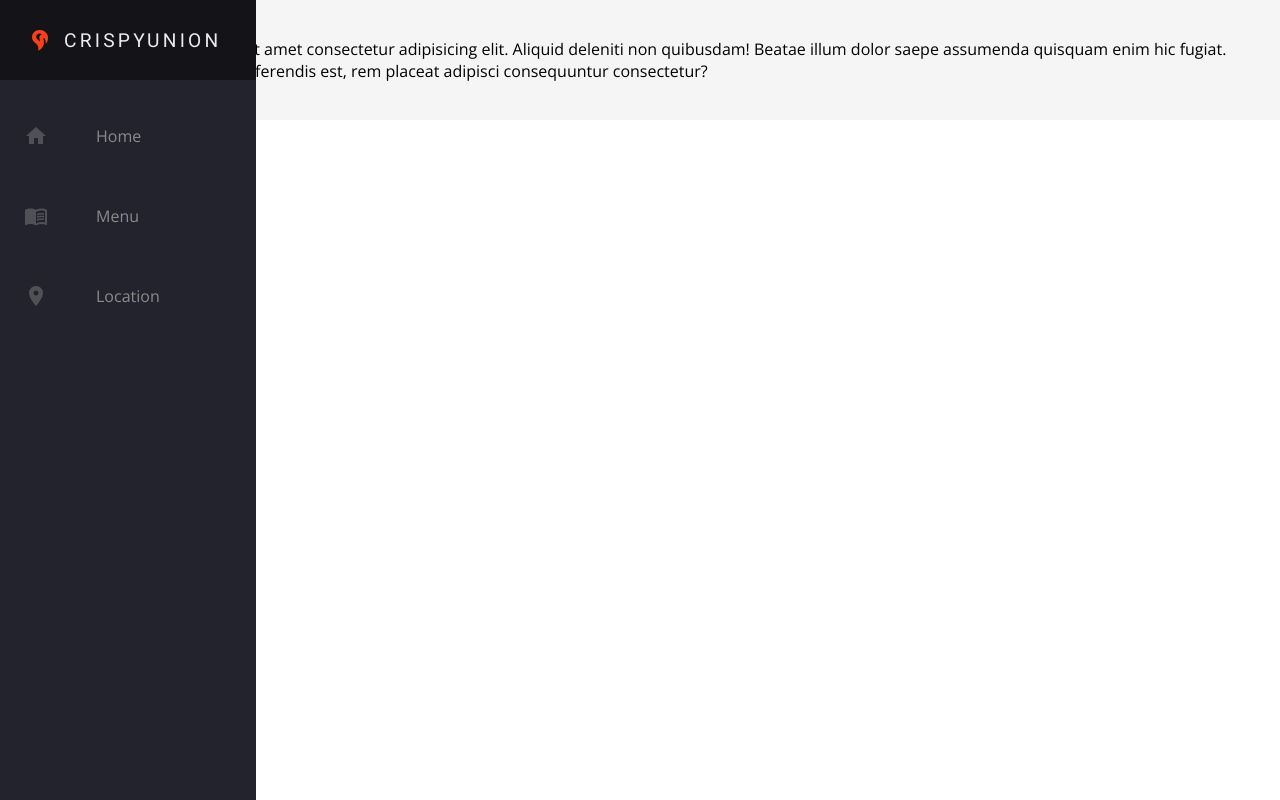
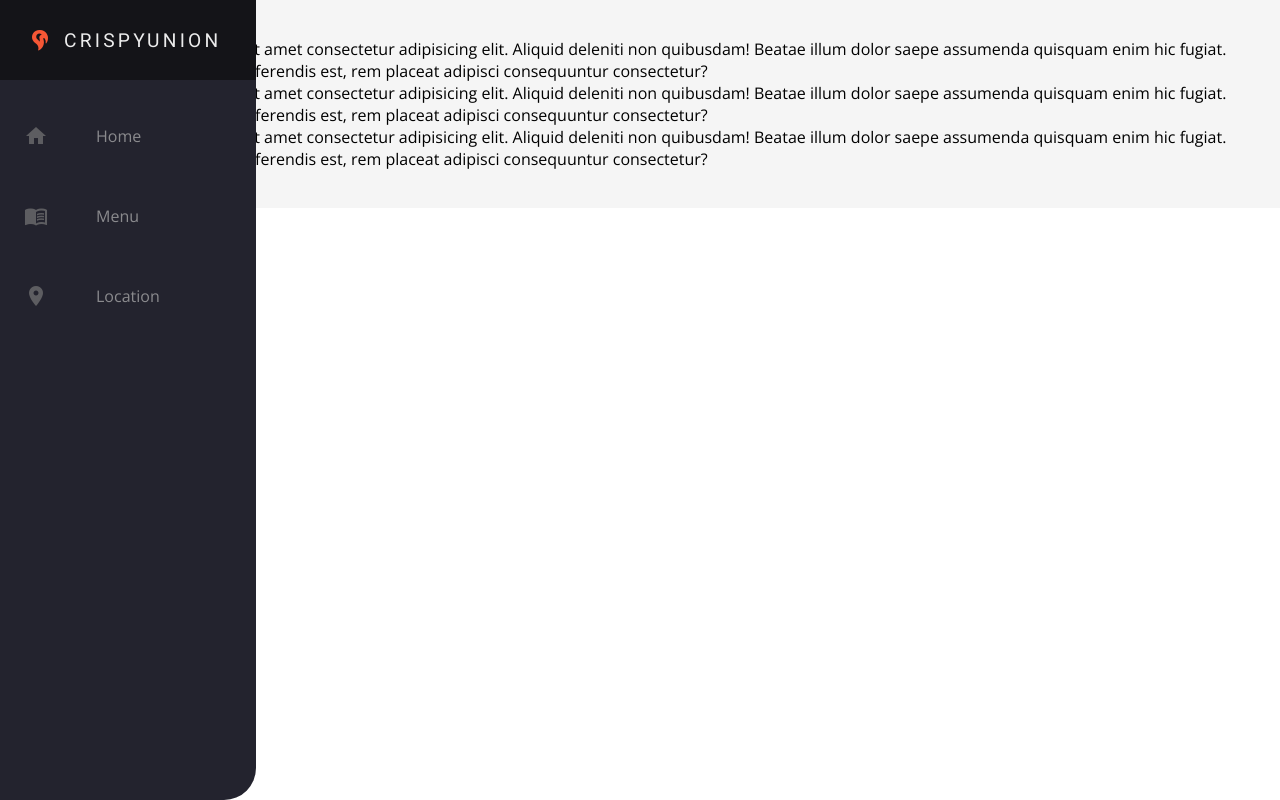
Before and after one commit to darklongnightt/crispy-union, a React (Create React App) app: page / in a window 1280 px wide. Built offline with nearby package versions, Linux system fonts and the light colour scheme.

Commit message:
Wrapping up navbar css

```diff
--- a/src/App.tsx
+++ b/src/App.tsx
@@ -3,7 +3,7 @@ import { BrowserRouter, Switch, Route } from 'react-router-dom';
 import Footer from "./components/layout/Footer";
 import Navbar from "./components/layout/Navbar";
 import NoteList from "./components/notes/NoteList";
-import About from "./components/pages/About";
+import Location from "./components/pages/Location";
 import Home from "./components/pages/Home";
 import Menu from "./components/pages/Menu";
 
@@ -14,7 +14,7 @@ function App() {
       <div className="main">
         <Switch>
           <Route exact path="/" component={Home} />
-          <Route path="/about" component={About} />
+          <Route path="/location" component={Location} />
           <Route path="/menu" component={Menu} />
           <Route path="/notes" component={NoteList} />
         </Switch>
--- a/src/components/layout/Navbar.css
+++ b/src/components/layout/Navbar.css
@@ -4,6 +4,7 @@
     transition: width 200ms ease;
 }
 
+/* Flex container (col) for nav-items */
 .navbar-nav {
     list-style: none;
     padding: 0;
@@ -17,9 +18,9 @@
     width: 100%;
 }
 
+/* Flex container (row) for icon and link-text */
 .nav-link {
     display: flex;
-    /* Flex container for link-text */
     align-items: center;
     height: 5rem;
     color: var(--text-primary);
@@ -43,7 +44,7 @@
 .nav-link .material-icons {
     min-width: 2rem;
     margin: 0 1.5rem;
-    color: var(--logo-primary);
+    color: var(--logo-secondary);
 }
 
 /* Logo as first item in the navbar */
@@ -106,11 +107,12 @@
     .navbar {
         top: 0;
         width: 5rem;
-      height: 100vh; /* 100% to the viewport */
+        height: 100vh;
     }
 
     .navbar:hover {
         width: 16rem;
+        border-radius: 0 0 2rem 0;
     }
 
     .navbar:hover .link-text {
--- a/src/components/pages/Home.tsx
+++ b/src/components/pages/Home.tsx
@@ -9,6 +9,14 @@ const Home = () => {
             <div>
                 Lorem ipsum dolor sit amet consectetur adipisicing elit. Aliquid deleniti non quibusdam! Beatae illum dolor saepe assumenda quisquam enim hic fugiat. Rerum, similique! Perferendis est, rem placeat adipisci consequuntur consectetur?
             </div>
+
+            <div>
+                Lorem ipsum dolor sit amet consectetur adipisicing elit. Aliquid deleniti non quibusdam! Beatae illum dolor saepe assumenda quisquam enim hic fugiat. Rerum, similique! Perferendis est, rem placeat adipisci consequuntur consectetur?
+            </div>
+
+            <div>
+                Lorem ipsum dolor sit amet consectetur adipisicing elit. Aliquid deleniti non quibusdam! Beatae illum dolor saepe assumenda quisquam enim hic fugiat. Rerum, similique! Perferendis est, rem placeat adipisci consequuntur consectetur?
+            </div>
         </React.Fragment>
     )
 }
--- a/src/components/pages/About.tsx
+++ b/src/components/pages/Location.tsx
@@ -1,11 +1,11 @@
 import React from 'react'
 
-const About = () => {
+const Location = () => {
     return (
         <div>
-            About page
+            Location page
         </div>
     )
 }
 
-export default About
+export default Location
--- a/src/index.css
+++ b/src/index.css
@@ -7,6 +7,7 @@
   --bg-primary: #23232e;
   --bg-secondary: #141418;
   --logo-primary: #f8411a;
+  --logo-secondary: #f65735;
   --transition-speed: 600ms;
 }
 
@@ -27,7 +28,7 @@ body::-webkit-scrollbar-track {
 }
 
 body::-webkit-scrollbar-thumb {
-  background: #6649b8;
+  background: var(--logo-secondary);
 }
 
 .main {
```
Lines whose indentation alone changed are shown as unchanged.
